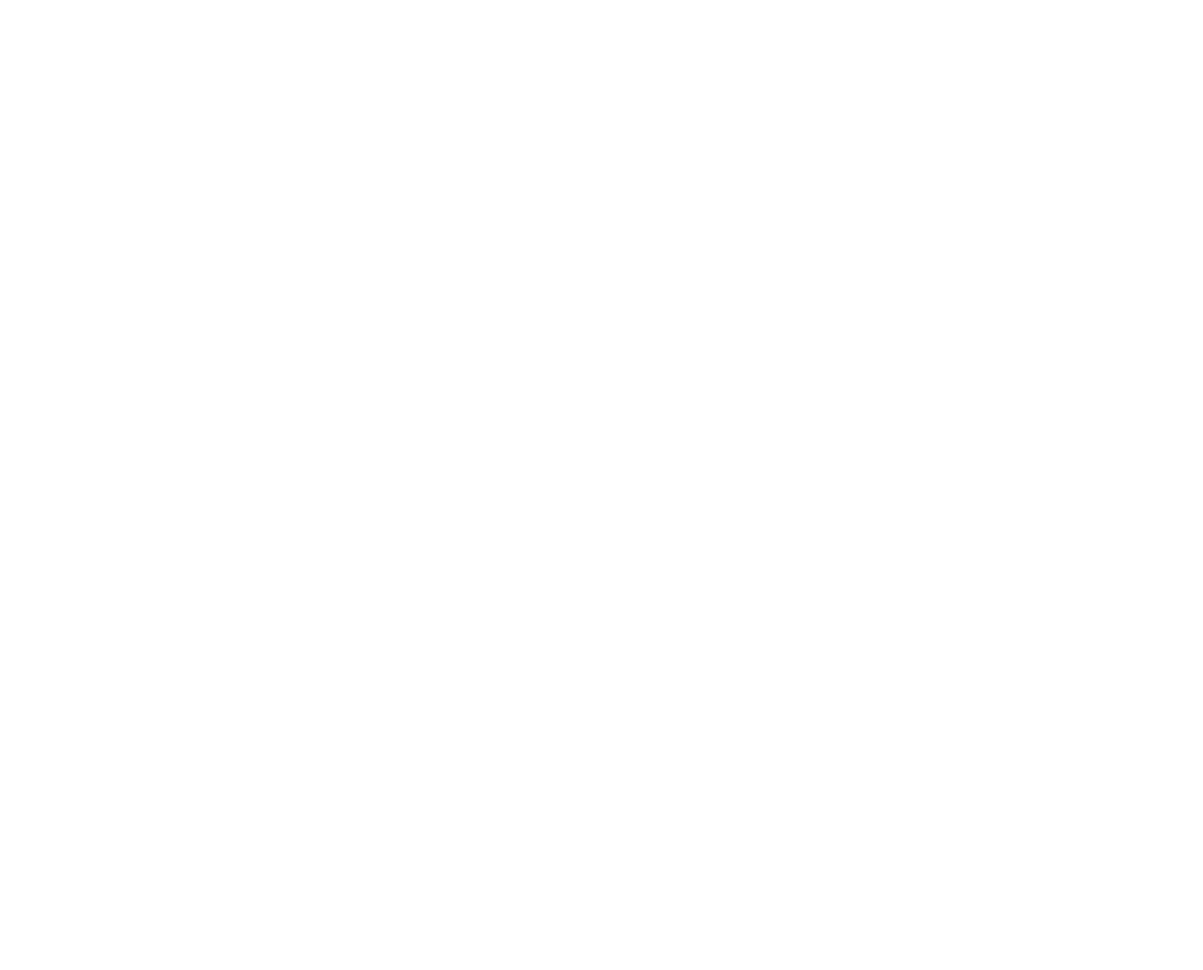
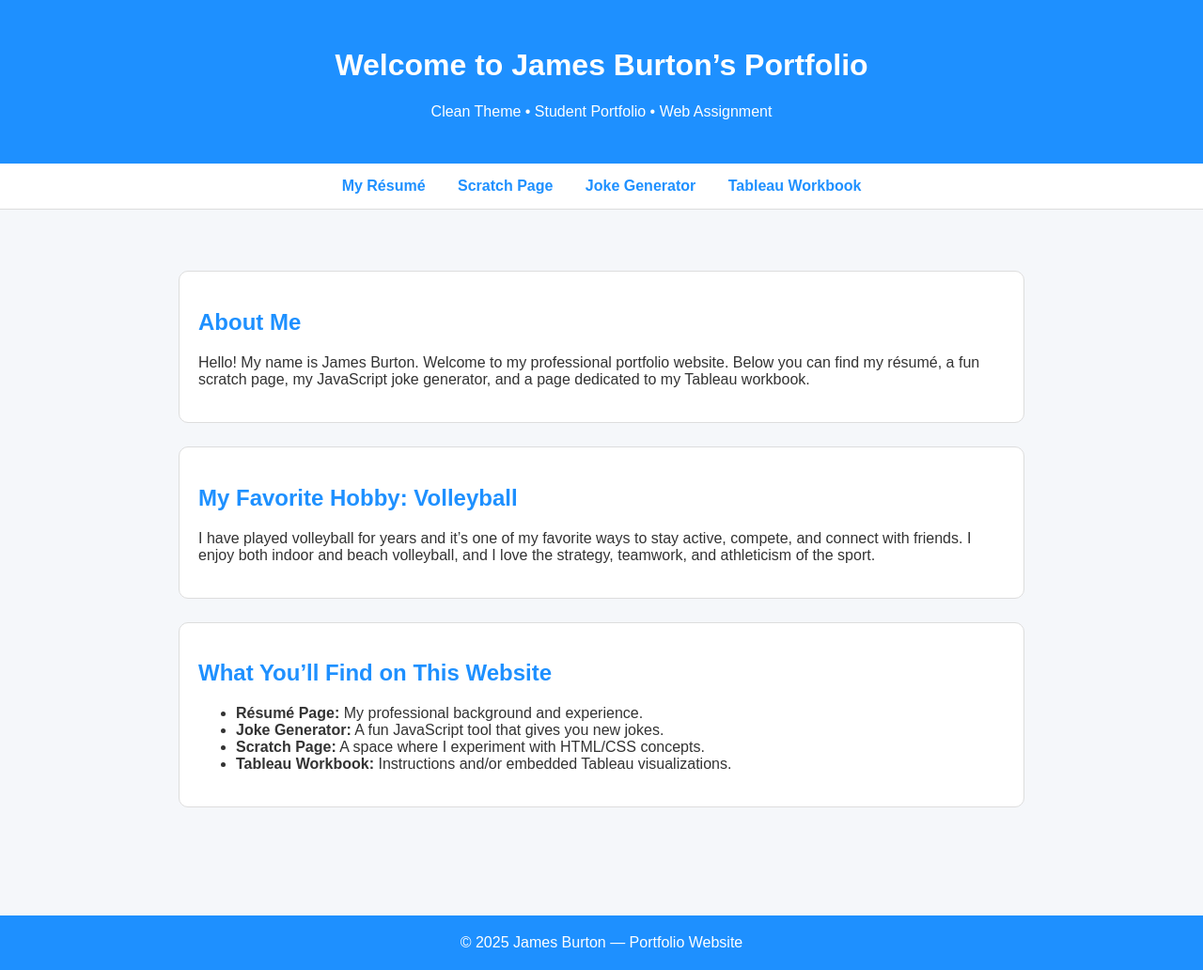
Before and after one commit to jamesdanielburton2003/jamesdanielburton.github.io, a plain HTML site: page index.html in a window 1280 px wide. Shown: the whole page at 94% size. Before the commit the page ends 800 px from the top, so only its background shows below. Drawn offline with Linux system fonts and the light colour scheme.

Commit message:
Update index.html

```diff
--- a/index.html
+++ b/index.html
@@ -1,56 +1,112 @@
-<!-- ==========================
-<h2>Professional Summary</h2>
-<p>Short paragraph about your skills and interests. Replace this with your real summary. Mention web development, Tableau, and any classes or relevant experience.</p>
+<!DOCTYPE html>
+<html lang="en">
+<head>
+    <meta charset="UTF-8">
+    <meta name="viewport" content="width=device-width, initial-scale=1.0">
+    <title>James Burton – Portfolio</title>
 
+    <style>
+        body {
+            font-family: Arial, sans-serif;
+            margin: 0;
+            padding: 0;
+            background: #f5f7fa;
+            color: #333;
+        }
 
-<h3>Selected Projects</h3>
-<ul>
-<li><strong>Portfolio site:</strong> This site — Bootstrap + HTML/CSS. Hosted on GitHub Pages.</li>
-<li><strong>Data viz:</strong> Embedded Tableau workbook (linked from scratch page).</li>
-<li><strong>Web app:</strong> Joke generator — small JavaScript app (linked in nav).</li>
-</ul>
+        header {
+            background: #1e90ff;
+            color: white;
+            padding: 30px;
+            text-align: center;
+        }
+
+        nav {
+            background: #fff;
+            padding: 15px;
+            text-align: center;
+            border-bottom: 1px solid #ddd;
+        }
+
+        nav a {
+            margin: 0 15px;
+            text-decoration: none;
+            font-weight: bold;
+            color: #1e90ff;
+        }
+
+        nav a:hover {
+            text-decoration: underline;
+        }
+
+        .content {
+            padding: 40px;
+            max-width: 900px;
+            margin: auto;
+        }
+
+        h2 {
+            color: #1e90ff;
+        }
+
+        .card {
+            background: white;
+            padding: 20px;
+            margin: 25px 0;
+            border-radius: 10px;
+            border: 1px solid #ddd;
+        }
+
+        footer {
+            margin-top: 50px;
+            background: #1e90ff;
+            color: white;
+            padding: 20px;
+            text-align: center;
+        }
+    </style>
+</head>
+<body>
+
+<header>
+    <h1>Welcome to James Burton’s Portfolio</h1>
+    <p>Clean Theme • Student Portfolio • Web Assignment</p>
+</header>
+
+<nav>
+    <a href="resume.html">My Résumé</a>
+    <a href="scratch.html">Scratch Page</a>
+    <a href="joke.html">Joke Generator</a>
+    <a href="tableau.html">Tableau Workbook</a>
+</nav>
+
+<div class="content">
+
+    <div class="card">
+        <h2>About Me</h2>
+        <p>Hello! My name is James Burton. Welcome to my professional portfolio website. Below you can find my résumé, a fun scratch page, my JavaScript joke generator, and a page dedicated to my Tableau workbook.</p>
+    </div>
+
+    <div class="card">
+        <h2>My Favorite Hobby: Volleyball</h2>
+        <p>I have played volleyball for years and it’s one of my favorite ways to stay active, compete, and connect with friends. I enjoy both indoor and beach volleyball, and I love the strategy, teamwork, and athleticism of the sport.</p>
+    </div>
+
+    <div class="card">
+        <h2>What You’ll Find on This Website</h2>
+        <ul>
+            <li><strong>Résumé Page:</strong> My professional background and experience.</li>
+            <li><strong>Joke Generator:</strong> A fun JavaScript tool that gives you new jokes.</li>
+            <li><strong>Scratch Page:</strong> A space where I experiment with HTML/CSS concepts.</li>
+            <li><strong>Tableau Workbook:</strong> Instructions and/or embedded Tableau visualizations.</li>
+        </ul>
+    </div>
+
 </div>
-<aside class="col-md-4">
-<div class="card">
-<div class="card-body">
-<h5 class="card-title">Contact</h5>
-<p class="card-text">Email: <a href="mailto:you@example.com">you@example.com</a></p>
-<p class="card-text">GitHub: <a href="#">github.com/yourname</a></p>
-</div>
-</div>
-</aside>
-</section>
 
-
-<section>
-<h3>Skills</h3>
-<div class="row">
-<div class="col-sm-6">
-<ul>
-<li>HTML, CSS, JavaScript</li>
-<li>Bootstrap</li>
-<li>Tableau</li>
-</ul>
-</div>
-<div class="col-sm-6">
-<ul>
-<li>Data analysis</li>
-<li>Version control (Git)</li>
-<li>Problem-solving</li>
-</ul>
-</div>
-</div>
-</section>
-</main>
-
-
-<footer class="bg-dark text-white py-3">
-<div class="container text-center">
-<small>&copy; Your Name — Built with Bootstrap • Hosted on GitHub Pages</small>
-</div>
+<footer>
+    © 2025 James Burton — Portfolio Website
 </footer>
 
-
-<script src="https://cdn.jsdelivr.net/npm/bootstrap@5.3.0/dist/js/bootstrap.bundle.min.js"></script>
 </body>
 </html>
```
